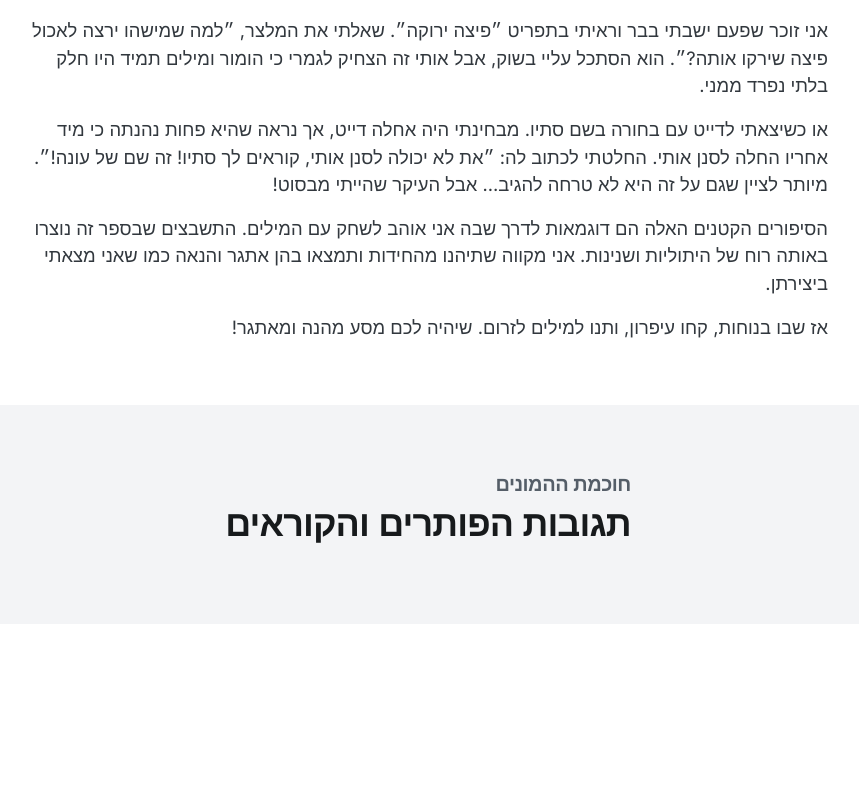
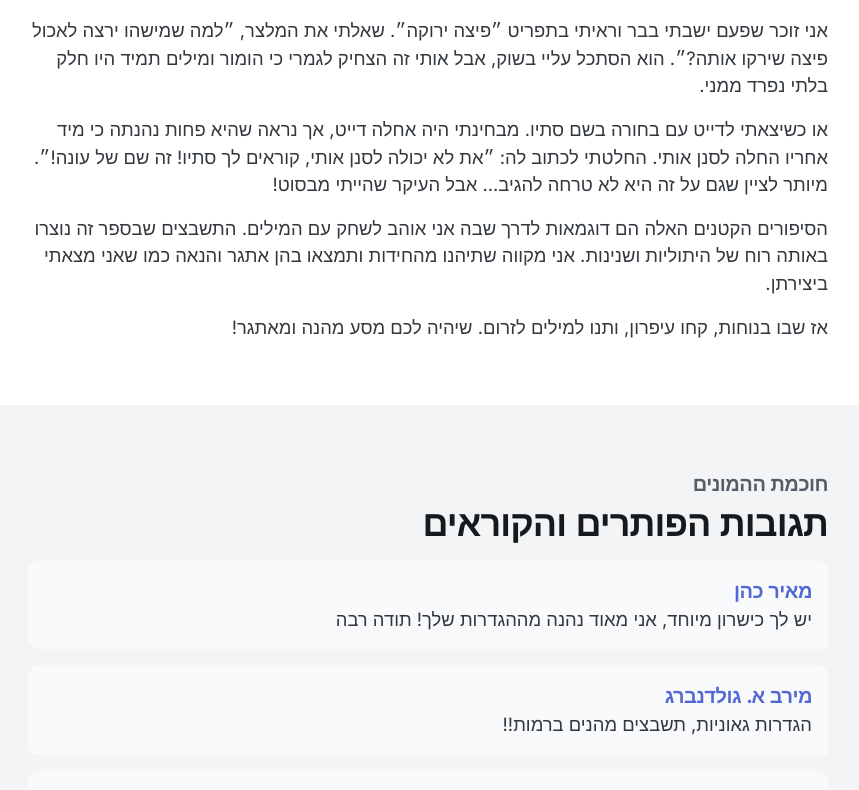
Before and after one commit to zigliad/efshar-lahshov, a React (Create React App) app: page / in a window 1280 px wide. Shown: the part 2002-2792 px from the top of the page, without its empty margins (212-1071 px from the left). Before the commit the page ends 2626 px from the top, so only its background shows below. Built offline with nearby package versions, Linux system fonts and the light colour scheme.

Commit message:
added reviews

```diff
--- a/src/sections/reviews/Reviews.tsx
+++ b/src/sections/reviews/Reviews.tsx
@@ -1,5 +1,64 @@
 import { Typography } from "@mui/joy";
 import React from "react";
+
+const reviews = [
+	{
+		reviewer: "מאיר כהן",
+		message: `יש לך כישרון מיוחד, אני מאוד נהנה מההגדרות שלך! תודה רבה`,
+	},
+	{
+		reviewer: "מירב א. גולדנברג",
+		message: "הגדרות גאוניות, תשבצים מהנים ברמות!!",
+	},
+	{
+		reviewer: "רחל פלינט",
+		message: "מאתגר מאוד מאוד, מיוחד מאוד, מהנה ומעולה!!!",
+	},
+	{
+		reviewer: "מרים שני",
+		message: "איזה הברקות, שאפו. גם ניסוח ההגדרות וגם הפתרונות עצמם",
+	},
+	{
+		reviewer: "שלומי ש",
+		message: "יופי של תשבצים, מדוייקים ונהדרים. כן ירבו...",
+	},
+	{
+		reviewer: "רותם חקלאי",
+		message: "התשבצים שלך תמיד כיפיים ממש לפתור. המשך כך!",
+	},
+	{
+		reviewer: "לאה ברוך",
+		message: "אתה מוכשר מאד בפירוק והרכבת מילים",
+	},
+];
+
+// const moreReviews = [
+// 	{
+// 		reviewer: "דפנה שטרן",
+// 		message: "תשבצים מעולים שכיף לפתור",
+// 	},
+// 	{
+// 		reviewer: "שוש כהן",
+// 		message: "אחלה תשבצים, שנונים ומהנים! תודה",
+// 	},
+// 	{
+// 		reviewer: "מרדכי",
+// 		message: "יפהיפה. תענוג אמיתי!!",
+// 	},
+// 	{
+// 		reviewer: "מיכל אמזלג",
+// 		message: "וואוו! מדהים, תודה רבה",
+// 	},
+// 	{
+// 		reviewer: "עמי מהל",
+// 		message: "תשבצים נפלאים, מאוד נהניתי!",
+// 	},
+
+// 	{
+// 		reviewer: "תהלה אלזס",
+// 		message: "ואו. הגדרות מעולות.",
+// 	},
+// ];
 
 export const Reviews = () => {
 	return (
@@ -14,6 +73,30 @@ export const Reviews = () => {
 			<Typography textAlign={"right"} level="h1" gutterBottom>
 				תגובות הפותרים והקוראים
 			</Typography>
+			<div className="space-y-4">
+				{reviews.map((review, index) => (
+					<div
+						key={index}
+						className="bg-gray-50 rounded-xl rounded-br-none p-4 block"
+					>
+						<Typography
+							textAlign={"right"}
+							level="h4"
+							dir="rtl"
+							textColor={"#5468d5"}
+						>
+							{review.reviewer}
+						</Typography>
+						<Typography
+							textAlign={"right"}
+							fontSize={"1.15rem"}
+							dir="rtl"
+						>
+							{review.message}
+						</Typography>
+					</div>
+				))}
+			</div>
 		</div>
 	);
 };
--- a/src/styles/main.css
+++ b/src/styles/main.css
@@ -6,7 +6,7 @@
 }
 
 .section-inner {
-	max-width: 800px;
+	width: 800px;
 }
 
 .section-outer:nth-of-type(even) {
@@ -17,7 +17,7 @@
 	background-color: #f3f4f6;
 }
 
-@media (max-width: 600px) {
+@media (max-width: 800px) {
 	.section-outer {
 		padding: 2rem;
 	}
```
